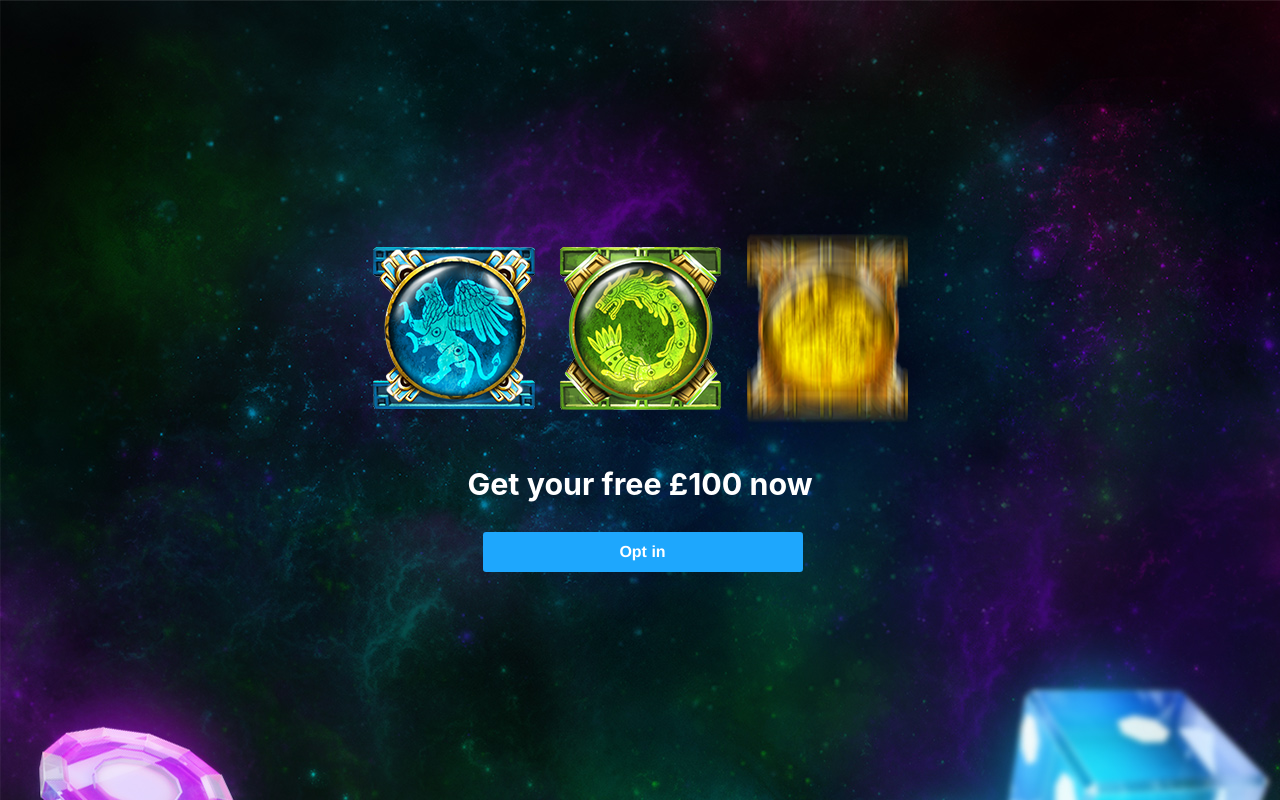
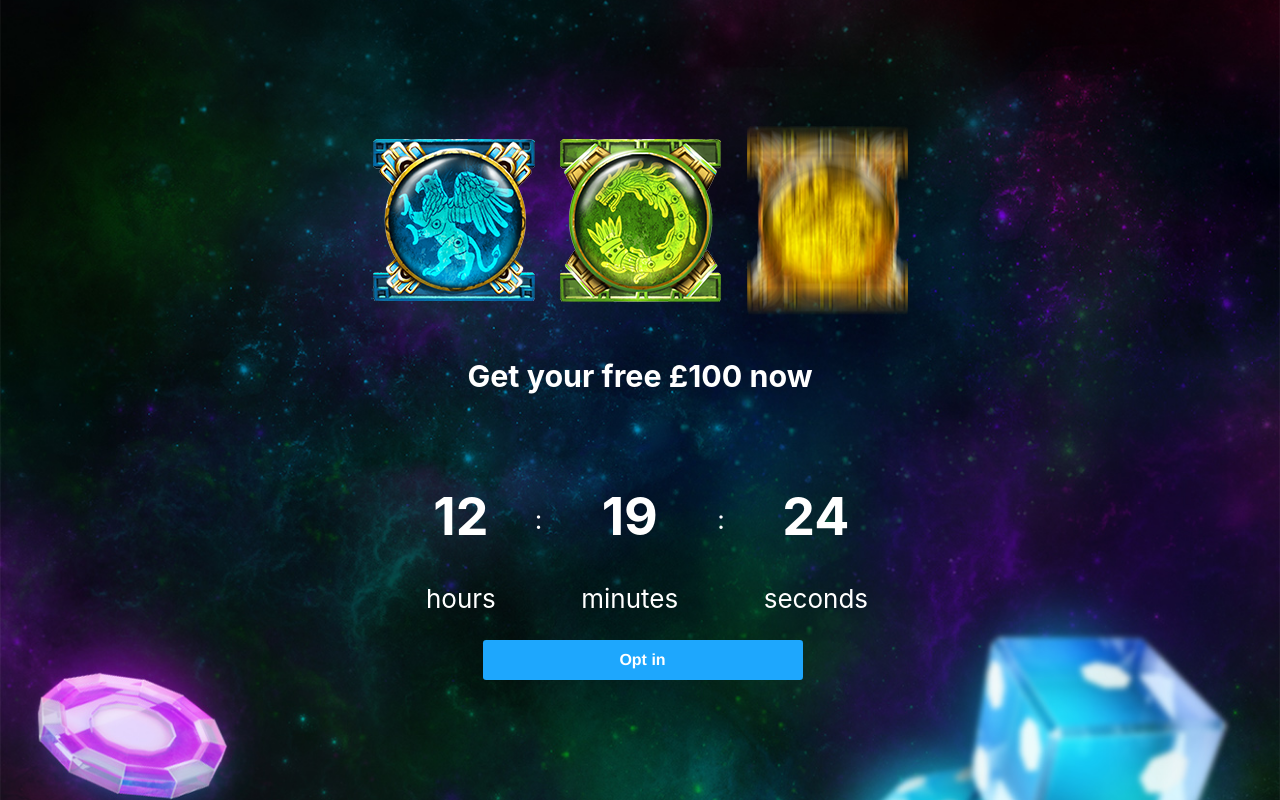
Before and after one commit to madamot/gamesys-exercise, a React (Create React App) app: page / in a window 1280 px wide. Built offline with nearby package versions, Linux system fonts and the light colour scheme.

Commit message:
working timer and timer component

```diff
--- a/public/data.json
+++ b/public/data.json
@@ -5,6 +5,7 @@
     "backgroundTwoX": "/background_scale_2x.jpeg",
     "headerOneX": "/top_image_scale_1x.png",
     "headerTwoX": "/top_image_scale_2x.png",
+    "date": "06/14/2021",
     "button": {
       "label": "Opt in",
       "size": "large",
--- a/src/App.js
+++ b/src/App.js
@@ -2,11 +2,17 @@ import React,{ useState, useEffect } from 'react';
 import styled, { css } from 'styled-components';
 
 import Button from './components/Button'
+import Timer from './components/Timer'
 
 const Container = styled.div`
   text-align: center;
   background-image: url(${props => props.background});
-  object-fit: cover;
+  background-position: center;
+  background-repeat: no-repeat;
+  background-size: cover;
+  height: 100%;
+  width: 100%;
+  object-fit: contain;
   min-height: 100vh;
   display: flex;
   flex-direction: column;
@@ -23,6 +29,11 @@ const Header = styled.div`
 
 function App() {
   const [data, setData] = useState([]);
+
+  useEffect(() => {
+      getData()
+  }, []);
+
 
   const getData = () => {
     fetch('data.json', {
@@ -41,9 +52,9 @@ function App() {
       });
   }
 
-  useEffect(() => {
-    getData()
-  }, [])
+
+
+
 
 
   return (
@@ -54,6 +65,9 @@ function App() {
             <div>
               <img src={data.offer.headerOneX} alt="" />
               <h3>{data.offer.title}</h3>
+              <div>
+                <Timer date={data.offer.date} />
+              </div>
               <Button primary size={data.offer.button.size} label={data.offer.button.label} onClick={() => window.open(`${data.offer.button.url}`, '_blank')}/>
             </div>
           </Header>
--- /dev/null
+++ b/src/components/Timer.js
@@ -0,0 +1,112 @@
+import styled, { css } from 'styled-components';
+import React,{ useState, useEffect } from 'react';
+
+
+const Time = styled.ul`
+
+  display: inline;
+
+`;
+
+const Interval = styled.li`
+  list-style: none;
+  display: inline;
+`;
+
+const Divider = styled.div`
+  display: flex;
+  align-items: center;
+`;
+
+const Container = styled.div`
+  display: inline-block;
+`;
+
+const Unit = styled.div`
+  padding: 1em;
+`;
+
+const Colon = styled.div`
+  padding: .5em;
+  margin-bottom: 1em;
+`;
+
+const Timer = (date) => {
+
+
+  const calculateTimeLeft = () => {
+
+    let difference = +new Date(date.date) - +new Date();
+
+    let timeLeft = {};
+
+    if (difference > 0) {
+     timeLeft = {
+       days: Math.floor(difference / (1000 * 60 * 60 * 24)),
+       hours: Math.floor((difference / (1000 * 60 * 60)) % 24),
+       minutes: Math.floor((difference / 1000 / 60) % 60),
+       seconds: Math.floor((difference / 1000) % 60)
+     };
+   }
+
+   return timeLeft;
+  }
+
+    const [timeLeft, setTimeLeft] = useState(calculateTimeLeft());
+
+    useEffect(() => {
+      setTimeout(() => {
+        setTimeLeft(calculateTimeLeft());
+      }, 1000);
+
+    }, [timeLeft]);
+
+
+    const timerComponents = [];
+
+
+    Object.keys(timeLeft).forEach((interval, index, arr) => {
+      if (!timeLeft[interval]) {
+        return;
+      }
+
+      timerComponents.push(
+        <Container>
+          <Divider>
+            <Interval>
+
+              <Unit>
+                <h1>{timeLeft[interval]}</h1>
+                <div>
+                  {interval}
+                </div>
+              </Unit>
+
+            </Interval>
+            <Colon>
+              {
+                index == arr.length - 1 ? (
+                  <div></div>
+                ) : (
+                  ':'
+                )
+              }
+
+            </Colon>
+          </Divider>
+        </Container>
+      );
+    });
+
+
+
+
+  return (
+    <Time>
+      {timerComponents.length ? timerComponents : <span>Time's up!</span>}
+    </Time>
+  );
+};
+
+
+export default Timer
```
